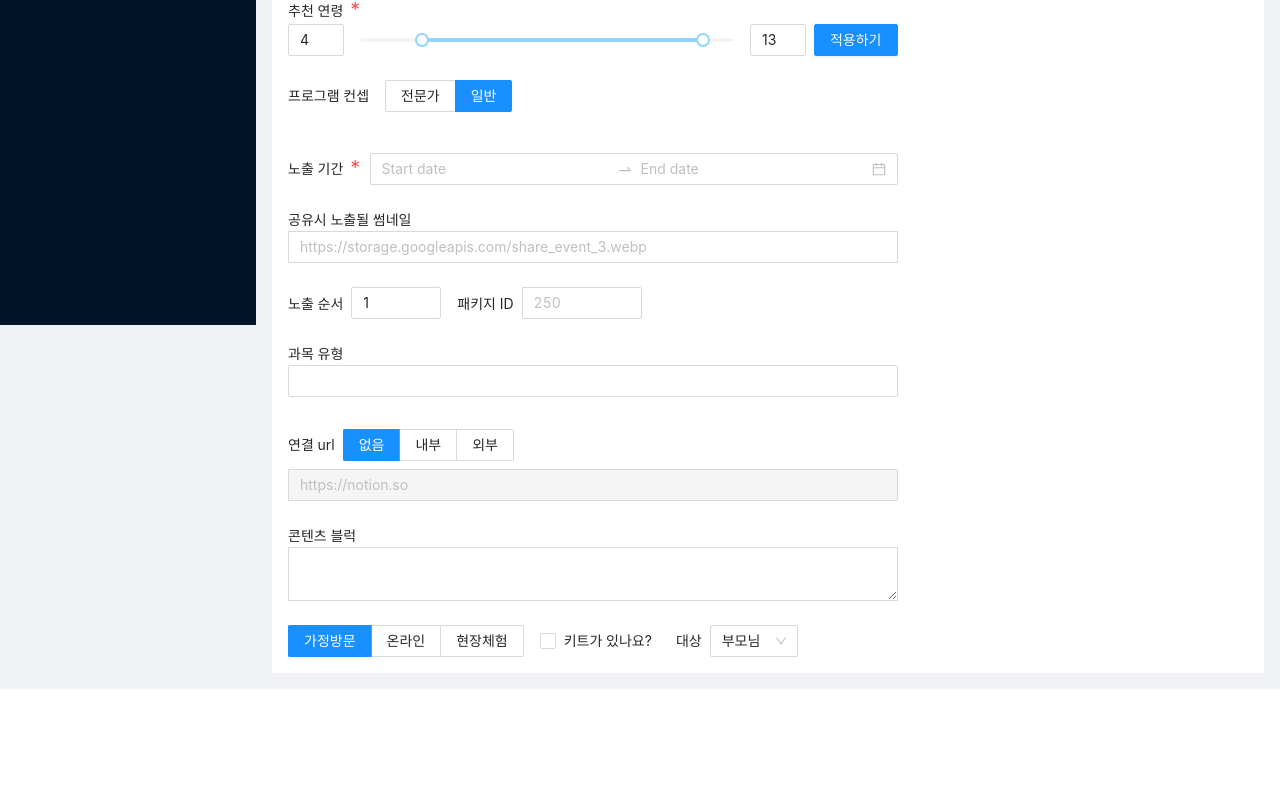
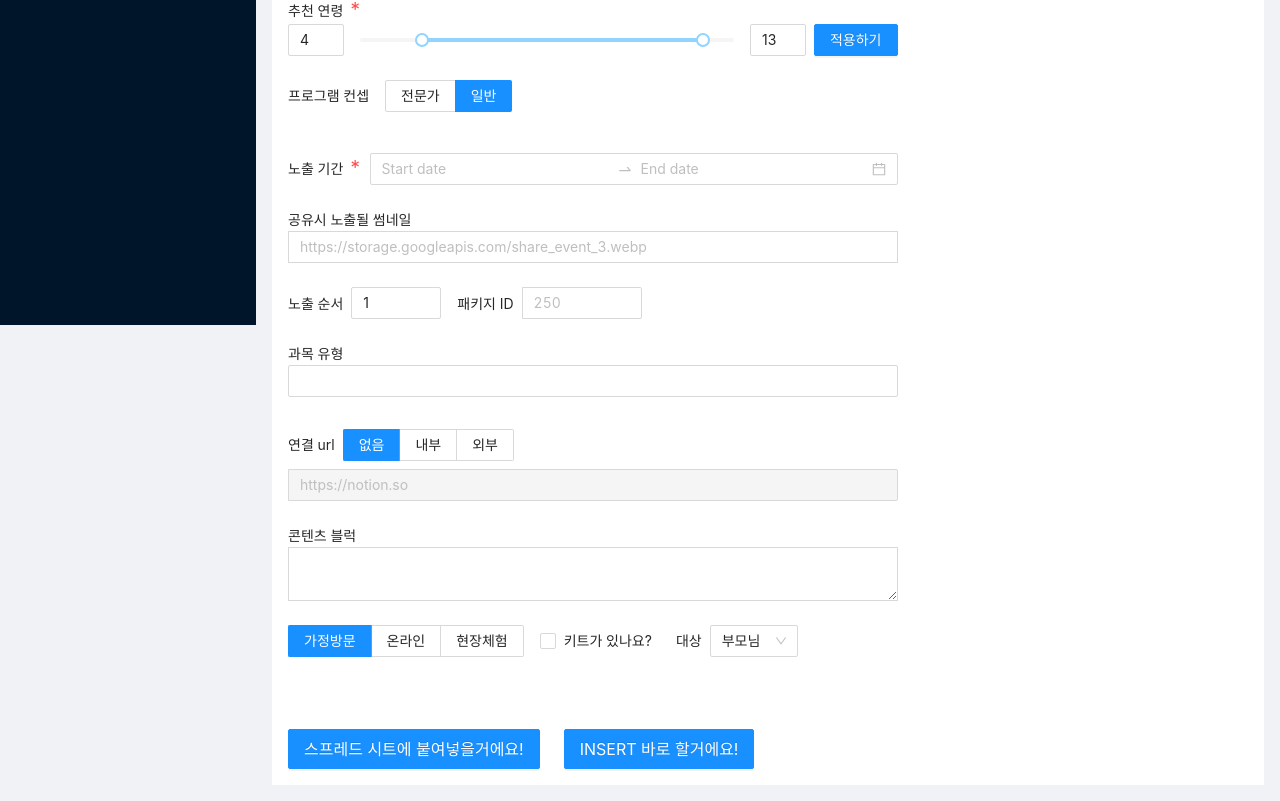
Before and after one commit to MaetDol/j-tool-box, a React (Create React App) app: page /program/card in a window 1280 px wide. Shown: the part 475-1276 px from the top of the page. Before the commit the page ends 1164 px from the top, so only its background shows below. Built offline with nearby package versions, Linux system fonts and the light colour scheme.

Commit message:
복사하는 버튼 추가

```diff
--- a/src/pages/ProgramCard/ProgramCard.page.tsx
+++ b/src/pages/ProgramCard/ProgramCard.page.tsx
@@ -306,6 +306,18 @@ export default function ProgramCard() {
             </Antd.Select.Option>
           </Antd.Select>
         </Antd.Input.Group>
+        <Antd.Input.Group style={{ marginTop: "48px" }}>
+          <Antd.Button
+            style={{ marginRight: "24px" }}
+            size="large"
+            type="primary"
+          >
+            스프레드 시트에 붙여넣을거에요!
+          </Antd.Button>
+          <Antd.Button size="large" type="primary">
+            INSERT 바로 할거에요!
+          </Antd.Button>
+        </Antd.Input.Group>
       </Antd.Space>
     </div>
   );
```
